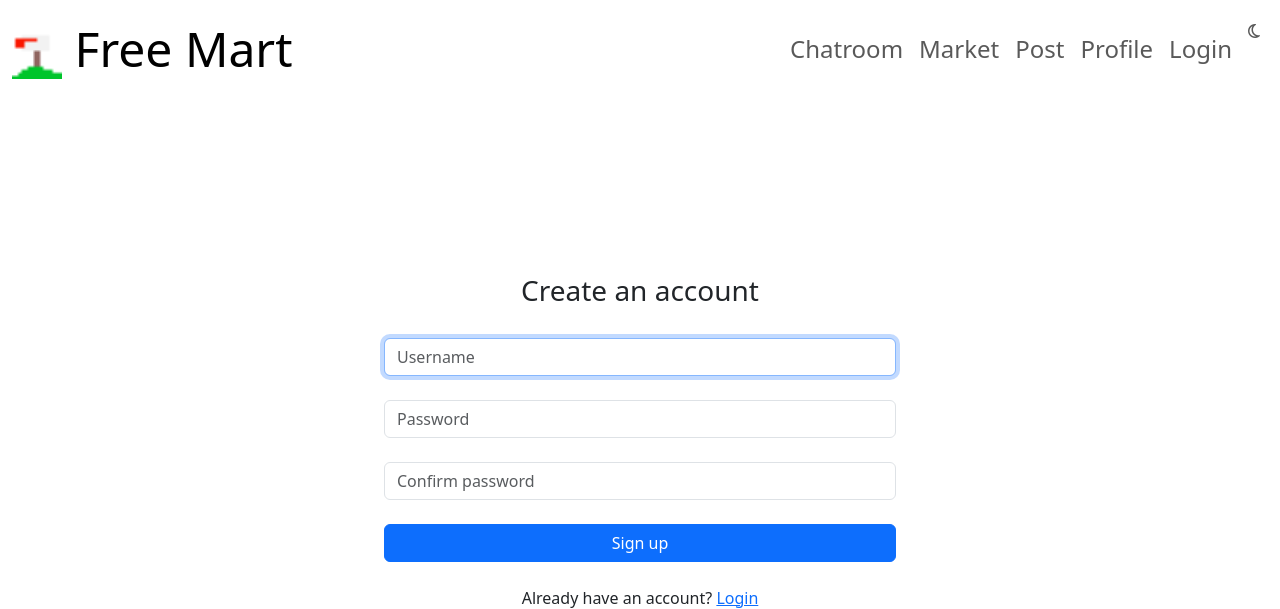
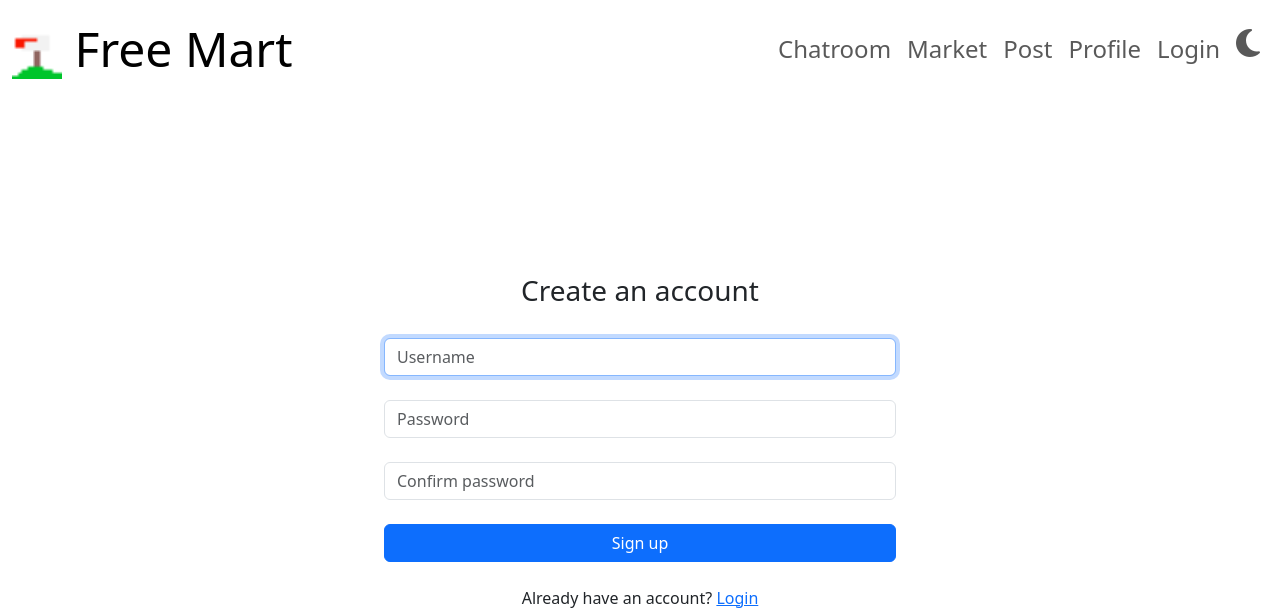
Before and after one commit to uio23/freeMartHosted, a Flask app: page /auth/sign-up in a window 1280 px wide. Shown: the top 609 px of the page. Run offline with Flask 3, Linux system fonts and the light colour scheme; some libraries are stand-ins or nearby versions.

Commit message:
Light mode toggler errors

```diff
--- a/freemart/templates/temp.html
+++ b/freemart/templates/temp.html
@@ -36,7 +36,8 @@
                 href="{{ url_for('auth.login_page') }}">Login
               {% endif %}
             </a>
-            <i class="nav-link fa-solid fa-moon fa-2xl" id="displayModeIcon"></i>
+            <a href="#" class="nav-link"><i class="fa-solid fa-moon fa-2xl" id="displayModeIcon"></i></a>
+
 
           </div>
         </div>
```
